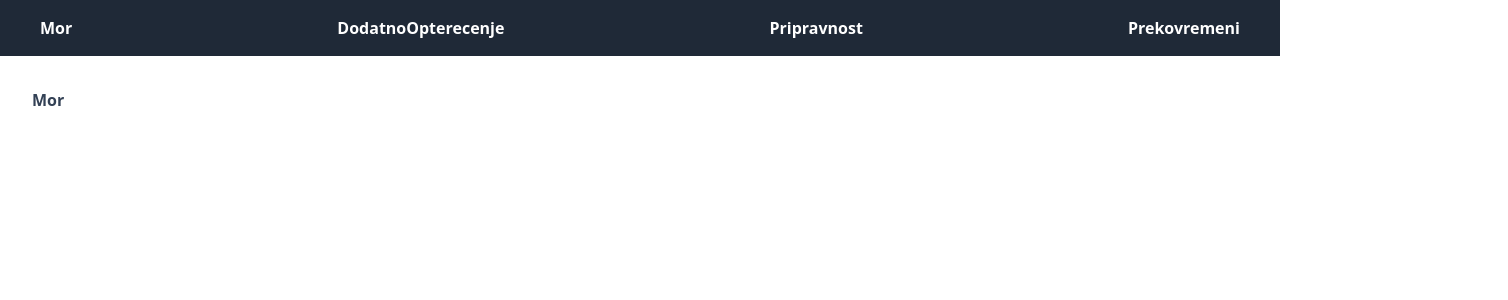
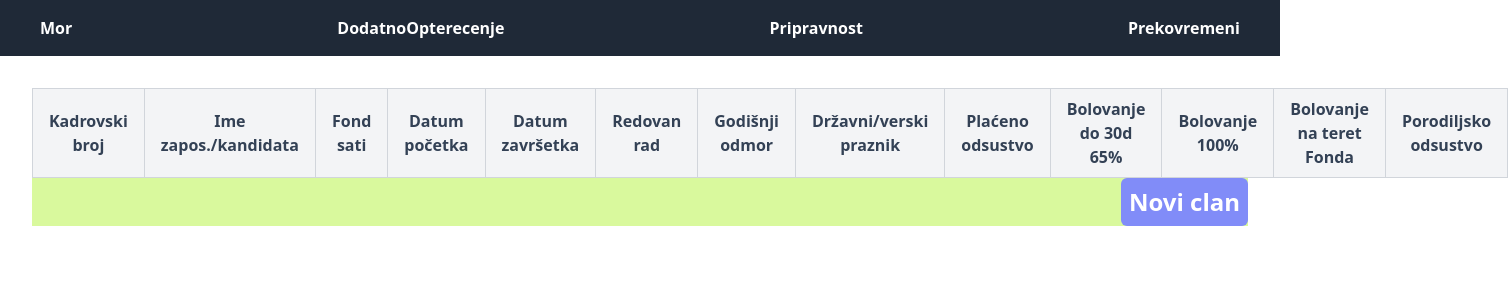
Before and after one commit to UrosPetronijevic/Records-of-Employees, a React (Vite) app: page /table1 in a window 1280 px wide. Shown: the top 300 px of the page, 1508 px wide, since content can reach past the window. Built offline with nearby package versions, Linux system fonts and the light colour scheme.

Commit message:
NewMemberForm component styled

```diff
--- a/src/App.tsx
+++ b/src/App.tsx
@@ -16,7 +16,7 @@ import AttendanceManagement from "./Components/Absence Components/AttendanceMana
 
 export default function App() {
   /////////////////////EMPLOYEES ARRAY
-  const [employees, SetEmployees] = useState<Employee[]>([]);
+  const [employees, setEmployees] = useState<Employee[]>([]);
   ////////////////////////////////////////////////////////////////////////////////////////////////////////////////////////////////////////
 
   /////////////////////NEW MEMBER TOGGLE
@@ -34,7 +34,19 @@ export default function App() {
         <main className="p-8">
           <Routes>
             <Route path="/" element={<Navigate to="/table1" />} />
-            <Route path="/table1" element={<Table1 />} />
+            <Route
+              path="/table1"
+              element={
+                <Table1
+                  setAbsence={setAbsence}
+                  absence={absence}
+                  newMember={newMember}
+                  setNewMember={setNewMember}
+                  employees={employees}
+                  setEmployees={setEmployees}
+                />
+              }
+            />
             <Route path="/table2" element={<Table2 />} />
             <Route path="/table3" element={<Table3 />} />
             <Route path="/table4" element={<Table4 />} />
@@ -43,7 +55,14 @@ export default function App() {
       </Router>
 
       {absence && <AttendanceManagement />}
-      {newMember && <NewMemberForm />}
+      {newMember && (
+        <NewMemberForm
+          newMember={newMember}
+          setNewMember={setNewMember}
+          employees={employees}
+          setEmployees={setEmployees}
+        />
+      )}
     </div>
   );
 }
--- a/src/Classes/EmployeeClass.tsx
+++ b/src/Classes/EmployeeClass.tsx
@@ -1,7 +1,7 @@
 export class Employee {
-  kadrovskiBroj: number;
-  imeZaposlenog: string;
-  prezimeZaposlenog: string;
+  kadrovskiBroj: number = 0;
+  imeZaposlenog: string = "";
+  prezimeZaposlenog: string = "";
   fondSati: number;
   datumPocetka: Date;
   datumZavrsetka: Date;
@@ -21,18 +21,10 @@ export class Employee {
   verskiPraznikArr: number[] = [];
   slavaArr: number[] = [];
 
-  constructor(
-    kadrovskiBroj: number,
-    imeZaposlenog: string,
-    prezimeZaposlenog: string
-  ) {
+  constructor() {
     const today = new Date();
     const year = today.getFullYear();
     const month = today.getMonth();
-
-    this.kadrovskiBroj = kadrovskiBroj;
-    this.imeZaposlenog = imeZaposlenog;
-    this.prezimeZaposlenog = prezimeZaposlenog;
 
     // Calculate start and end dates for the current month
     this.datumPocetka = new Date(year, month, 1);
--- a/src/Components/New Member Components/NewMemberForm.tsx
+++ b/src/Components/New Member Components/NewMemberForm.tsx
@@ -1,3 +1,96 @@
-export default function NewMemberForm() {
-  return <div>NewMemberForm</div>;
+import { useState } from "react";
+import { Employee } from "../../Classes/EmployeeClass";
+
+type NewMemberFormProps = {
+  newMember: boolean;
+  setNewMember: React.Dispatch<React.SetStateAction<boolean>>;
+  employees: Employee[];
+  setEmployees: React.Dispatch<React.SetStateAction<Employee[]>>;
+};
+
+export default function NewMemberForm({
+  // newMember,
+  setNewMember,
+  // employees,
+  setEmployees,
+}: NewMemberFormProps) {
+  //////
+
+  const [employee, setEmployee] = useState<Employee>(new Employee());
+
+  const handleFormSubmit = (e: React.FormEvent) => {
+    e.preventDefault();
+
+    // Add new employee to the list
+    setEmployees((prev) => [...prev, employee]);
+
+    // Reset form and close modal
+
+    setNewMember(false);
+  };
+
+  return (
+    <div className="absolute inset-0 bg-slate-700/90 flex justify-center items-center flex-col p-4 backdrop-blur-sm">
+      <div className="w-[35%] bg-white flex flex-col p-1 items-center shadow-[4.0px_4.0px_4.0px_4.0px_rgba(0,0,0,0.18)] rounded-lg backdrop-blur-sm">
+        <button
+          className="text-slate-700 text-3xl w-fit self-end py-1 px-2 rounded-lg"
+          type="button"
+          onClick={() => setNewMember(false)}
+        >
+          &#x2715;
+        </button>
+
+        <h1 className="text-5xl font-thin text-slate-700">FORM</h1>
+
+        <div className="h-max w-full flex flex-col-reverse p-4">
+          <form
+            onSubmit={handleFormSubmit}
+            className="w-full flex flex-col h-full justify-between p-8 text-slate-700"
+          >
+            <div className="flex flex-col justify-center h-max gap-10 text-[1rem] w-full">
+              <label className="flex gap-1 flex-col">
+                Ime:
+                <input
+                  type="text"
+                  className="rounded-[.3rem] h-10 border-slate-300 border px-2"
+                />
+              </label>
+
+              <label className="flex gap-1 flex-col">
+                Prezime:
+                <input
+                  type="text"
+                  className="rounded-[.3rem] h-10 border-slate-300 border px-2"
+                />
+              </label>
+
+              <label className="flex gap-1 flex-col">
+                Br.:
+                <input
+                  type="text"
+                  className="rounded-[.3rem] h-10 border-slate-300 border px-2"
+                />
+              </label>
+
+              <div className="flex justify-between mt-4 text-white">
+                <button type="button" className="p-4 bg-indigo-500 rounded-md">
+                  Dodatno Opt.
+                </button>
+                <button type="button" className="p-4 bg-indigo-500 rounded-md">
+                  Pripravnost
+                </button>
+              </div>
+            </div>
+
+            <button
+              type="submit"
+              className="bg-slate-800 text-white px-8 py-4 mt-10 rounded-[.5rem]"
+            >
+              Zavrsi
+            </button>
+          </form>
+        </div>
+      </div>
+    </div>
+  );
 }
--- a/src/Components/Table Components/Table1.tsx
+++ b/src/Components/Table Components/Table1.tsx
@@ -1,3 +1,111 @@
-export default function Table1() {
-  return <div>Mor</div>;
+import { Employee } from "../../Classes/EmployeeClass";
+
+type Table1Props = {
+  setAbsence: React.Dispatch<React.SetStateAction<boolean>>;
+  absence: boolean;
+  newMember: boolean;
+  setNewMember: React.Dispatch<React.SetStateAction<boolean>>;
+  employees: Employee[]; // Array of Employee objects
+  setEmployees: React.Dispatch<React.SetStateAction<Employee[]>>; // Function to update employees state
+};
+
+export default function Table1({
+  newMember,
+  setNewMember,
+  employees,
+  absence,
+  setAbsence,
+}: Table1Props) {
+  const columns: string[] = [
+    "Kadrovski broj",
+    "Ime zapos./kandidata",
+    "Fond sati",
+    "Datum početka",
+    "Datum završetka",
+    "Redovan rad",
+    "Godišnji odmor",
+    "Državni/verski praznik",
+    "Plaćeno odsustvo",
+    "Bolovanje do 30d 65%",
+    "Bolovanje 100%",
+    "Bolovanje na teret Fonda",
+    "Porodiljsko odsustvo",
+  ];
+  return (
+    <div>
+      <table className="table-auto border-collapse border border-gray-300 w-full">
+        <thead>
+          <tr>
+            {columns.map((column, colIndex) => (
+              <th
+                key={`header-${colIndex}`}
+                className="border border-gray-300 px-4 py-2 bg-gray-100"
+              >
+                {column}
+              </th>
+            ))}
+          </tr>
+        </thead>
+        <tbody>
+          {employees.map((employee, rowIndex) => (
+            <tr key={`row-${rowIndex}`}>
+              <td className="border border-gray-300 px-4 py-2">
+                {employee.kadrovskiBroj}
+              </td>
+              <td
+                className="border border-gray-300 px-4 py-2"
+                onClick={() => {
+                  setAbsence(!absence);
+                }}
+              >
+                {employee.imeZaposlenog} {employee.prezimeZaposlenog}
+              </td>
+              <td className="border border-gray-300 px-4 py-2">
+                {employee.fondSati}
+              </td>
+              <td className="border border-gray-300 px-4 py-2">
+                {employee.datumPocetka.toLocaleDateString()}
+              </td>
+              <td className="border border-gray-300 px-4 py-2">
+                {employee.datumZavrsetka.toLocaleDateString()}
+              </td>
+              <td className="border border-gray-300 px-4 py-2">
+                {employee.redovanRad}
+              </td>
+              <td className="border border-gray-300 px-4 py-2">
+                {employee.godisnjiOdmor}
+              </td>
+              <td className="border border-gray-300 px-4 py-2">
+                {employee.drzavniVerskiPraznik}
+              </td>
+              <td className="border border-gray-300 px-4 py-2">
+                {employee.placenoOdsustvo}
+              </td>
+              <td className="border border-gray-300 px-4 py-2">
+                {employee.bolovanjeDo30d}
+              </td>
+              <td className="border border-gray-300 px-4 py-2">
+                {employee.bolovanje100}
+              </td>
+              <td className="border border-gray-300 px-4 py-2">
+                {employee.bolovanjeNaTertFonda}
+              </td>
+              <td className="border border-gray-300 px-4 py-2">
+                {employee.porodiljskoOdsustvo}
+              </td>
+            </tr>
+          ))}
+        </tbody>
+      </table>
+      <div className="flex bg-lime-200 flex-row-reverse">
+        <button
+          type="button"
+          className="bg-indigo-400 text-white rounded-md text-2xl p-2"
+          onClick={() => setNewMember(!newMember)}
+        >
+          Novi clan
+        </button>
+      </div>
+    </div>
+  );
 }
```
